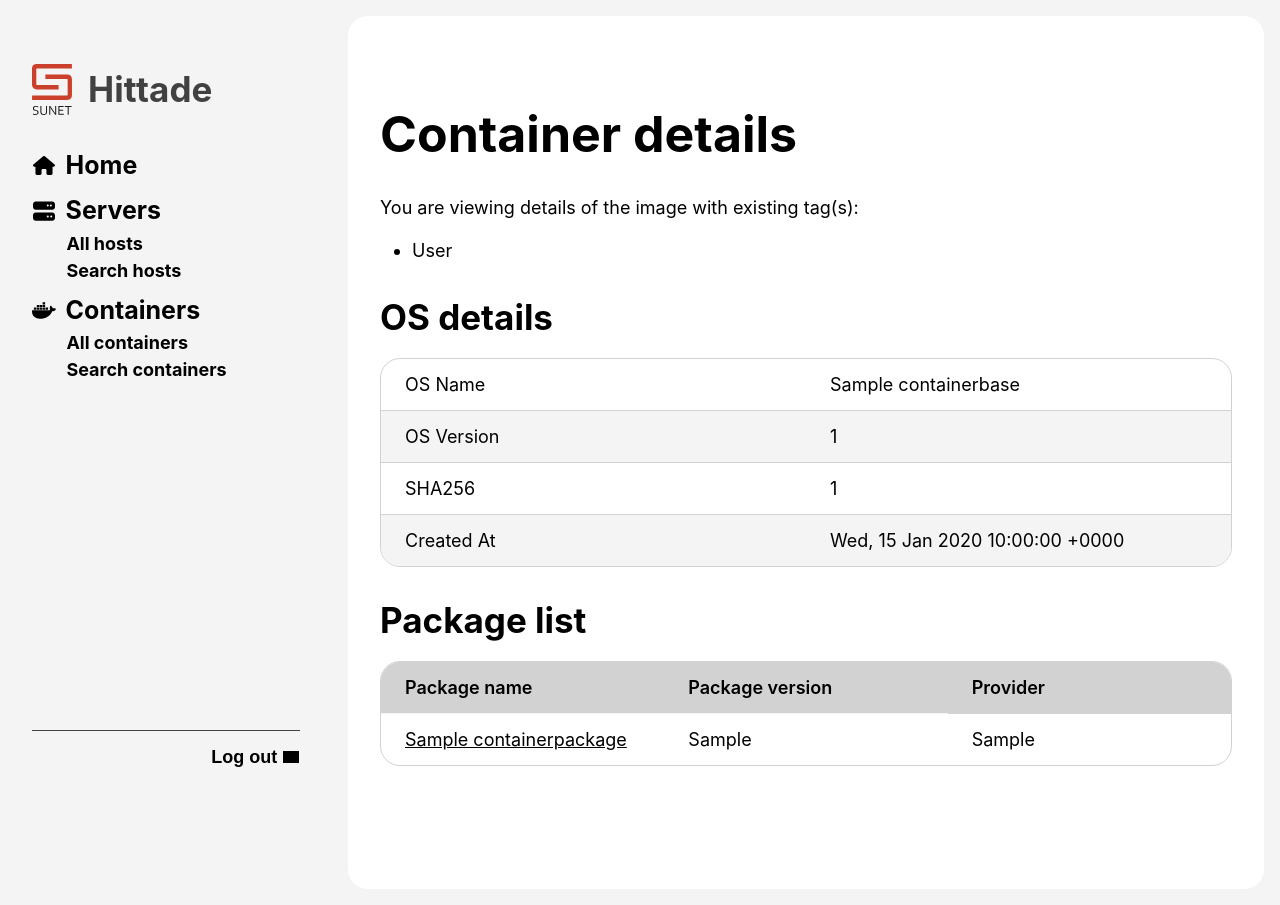
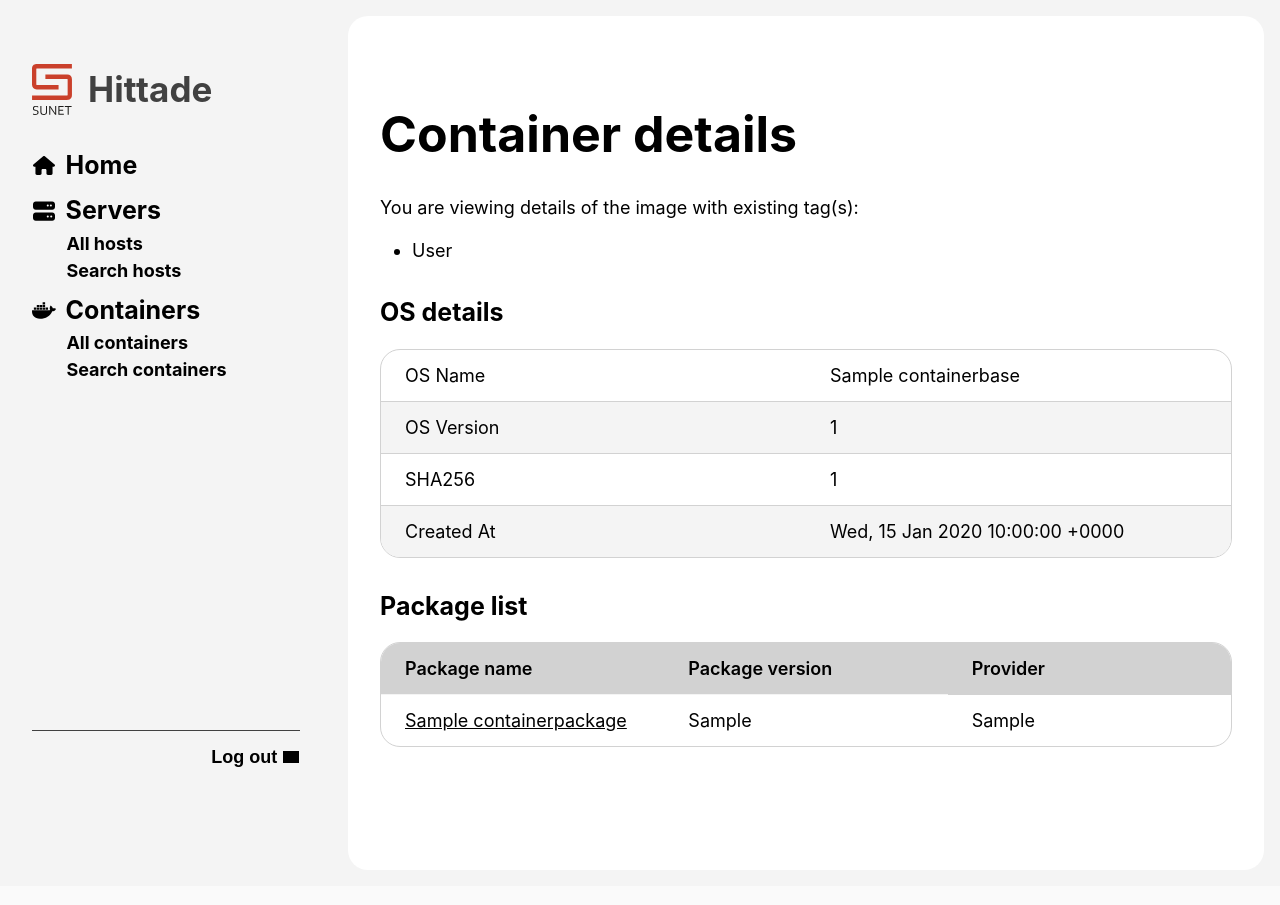
Before and after one commit to SUNET/hittade-server, a Django app: page /containers/cbase/1 in a window 1280 px wide. Run offline with Django 4.2, Linux system fonts and the light colour scheme; the first user in the database is signed in; tables that the repository leaves empty hold one stand-in row (Sample ...); style sheets or scripts are compiled from the project's sources; some web fonts are replaced; grey boxes are pictures that could not be loaded.

Commit message:
Adjust heading sizes

```diff
--- a/templates/containers/container.html
+++ b/templates/containers/container.html
@@ -17,7 +17,7 @@
             </ul>
         </div>
         <div class="ht-container">
-            <h3 class="ht-heading -l">OS details</h3>
+            <h3 class="ht-heading -m">OS details</h3>
             <div class="ht-table">
                 <table>
                     <tbody>
@@ -47,7 +47,7 @@
 
         </div>
         <div class="ht-container">
-            <p class="ht-heading -l">Package list</p>
+            <p class="ht-heading -m">Package list</p>
             <div class="ht-table">
 
                 <table>
```
